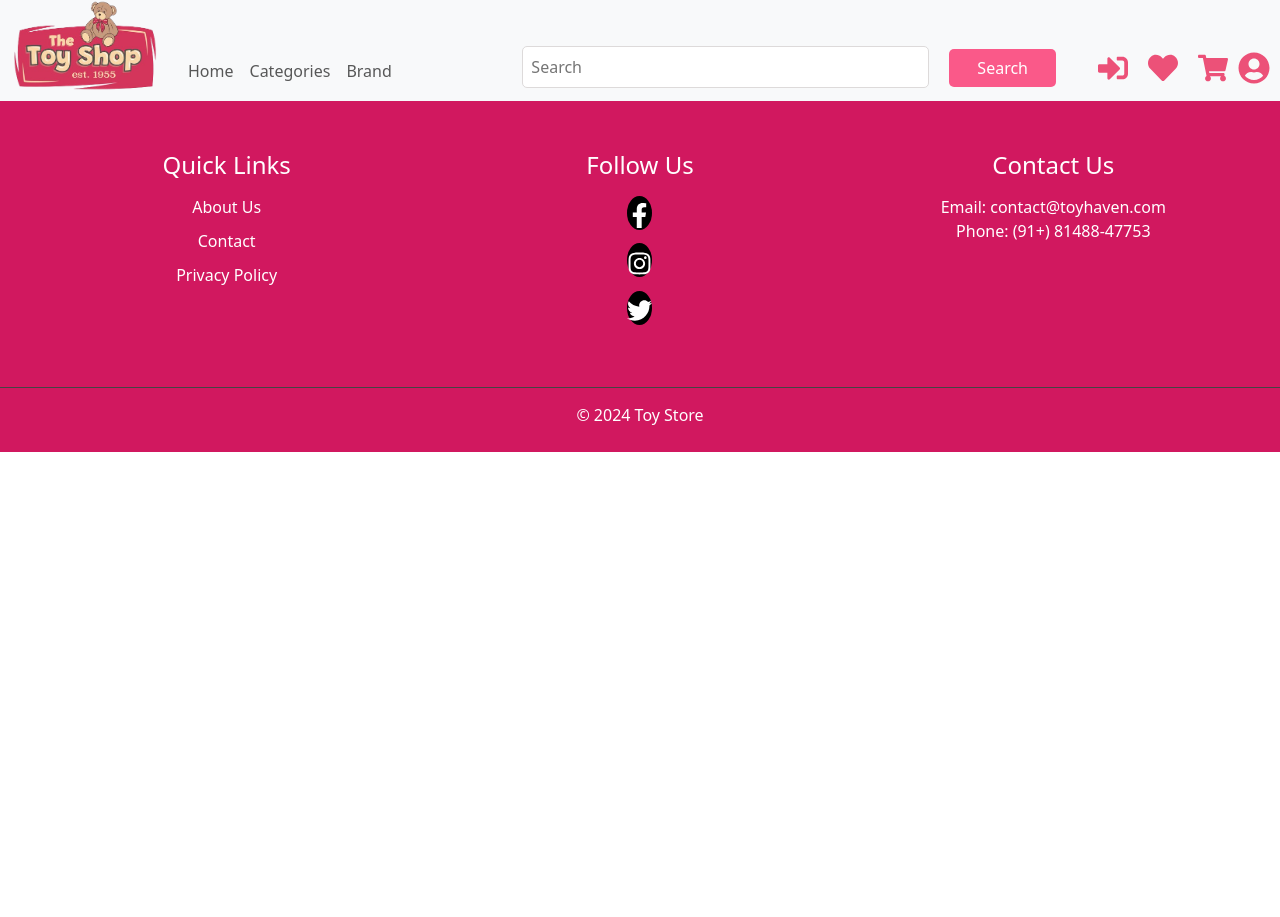
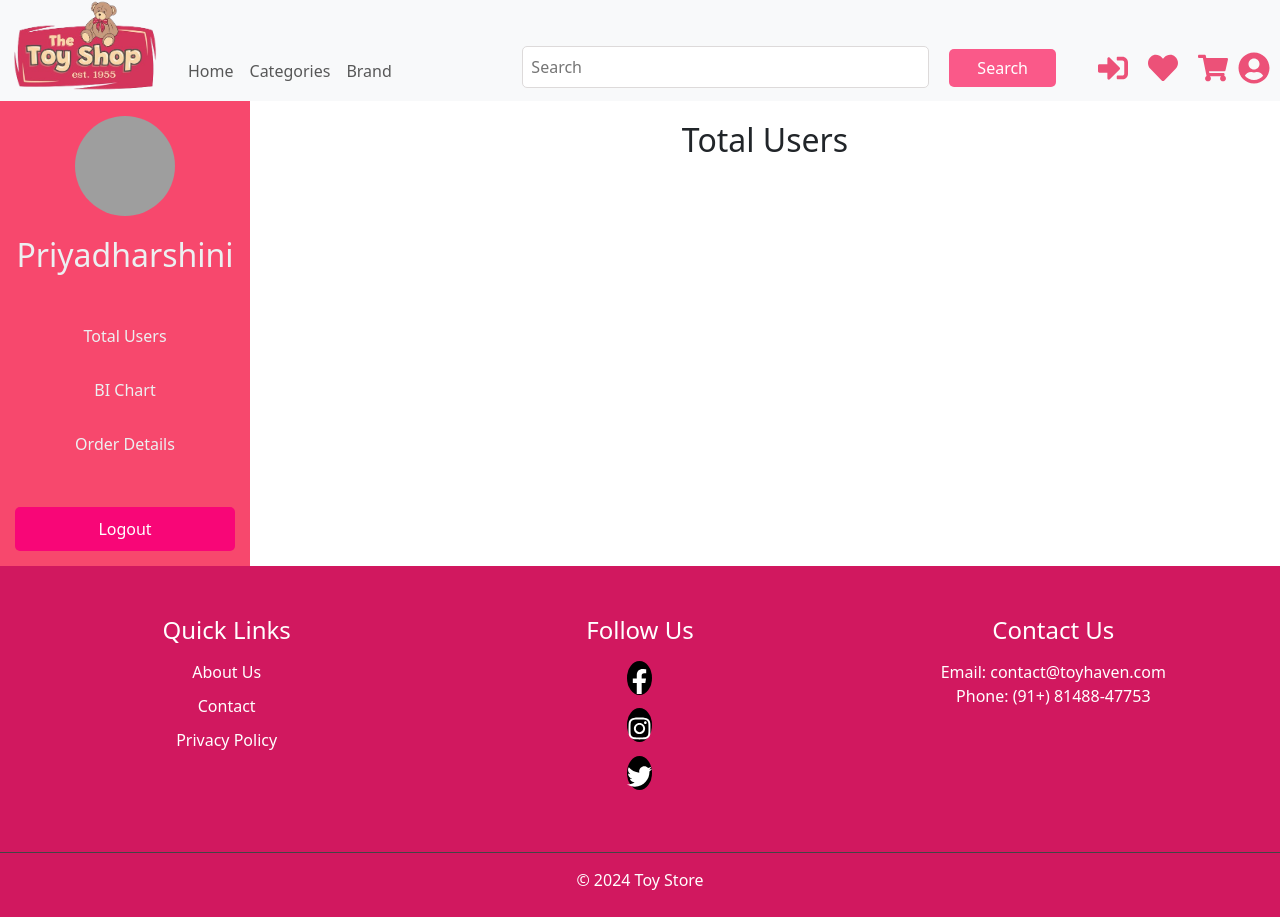
Before and after one commit to priyadarshini-j/AppDevelopment, a React (Create React App) app in the folder project/: page /admindashboard in a window 1280 px wide. Before the commit the page ends 800 px from the top, so only its background shows below. Built offline with nearby package versions, Linux system fonts and the light colour scheme; grey boxes are pictures that could not be loaded.

Commit message:
To create admin page

```diff
--- a/project/src/App.js
+++ b/project/src/App.js
@@ -16,6 +16,10 @@ import { AuthProvider } from './components/AuthContext';
 import Brands from './components/Brands';
 import PaymentPage from './components/PaymentPage';
 import UserDashboard from './components/UserDashboard';
+import AdminDashboard from './components/AdminDashboard';
+import Users from './components/Users';
+import OrderDetails from './components/OrderDetails';
+import BIChart from './components/BIChart';
 
 const App = () => {
   return (
@@ -36,6 +40,10 @@ const App = () => {
         <Route path="/brands" element={<Brands />} />
         <Route path="/paymentpage" element={<PaymentPage />} />
         <Route path="/userdashboard" element={<UserDashboard />} />
+        <Route path="/admindashboard" element={<AdminDashboard />} />
+        <Route path="/users" element={<Users />} />
+        <Route path="/orderdetails" element={<OrderDetails />} />
+        <Route path="/bichart" element={<BIChart />} />
       </Routes>
 
       <Footer />
--- /dev/null
+++ b/project/src/assets/css/AdminDashboard.css
@@ -0,0 +1,76 @@
+.admin-dashboard {
+    display: flex;
+  }
+
+  .sidebar {
+    width: 250px;
+    background-color: #f7486d;
+    color: white;
+    padding: 15px;
+    display: flex;
+    flex-direction: column;
+    align-items: center;
+  }
+
+  .admin-profile {
+    text-align: center;
+    margin-bottom: 20px;
+  }
+
+  .admin-image {
+    width: 100px;
+    height: 100px;
+    border-radius: 50%;
+    margin-bottom: 10px;
+  }
+
+  .sidebar h2 {
+    color: #ecf0f1;
+    margin: 10px 0;
+  }
+
+  .sidebar ul {
+    list-style-type: none;
+    padding: 0;
+    width: 100%;
+  }
+
+  .sidebar ul li {
+    width: 100%;
+    text-align: center;
+    margin: 10px 0;
+  }
+
+  .sidebar ul li a {
+    color: #ecf0f1;
+    text-decoration: none;
+    display: block;
+    padding: 10px;
+    border-radius: 5px;
+    transition: background-color 0.3s;
+  }
+
+  .sidebar ul li a:hover {
+    background-color:  #e9125a;
+  }
+
+  .logout-button {
+    background-color: #f80677;
+    color: white;
+    border: none;
+    padding: 10px 15px;
+    cursor: pointer;
+    border-radius: 5px;
+    margin-top: 15px;
+    width: 100%;
+    text-align: center;
+  }
+
+  .logout-button:hover {
+    background-color: #e9125a;
+  }
+
+  .main-content {
+    flex-grow: 1;
+    padding: 20px;
+  }
--- /dev/null
+++ b/project/src/components/AdminDashboard.js
@@ -0,0 +1,57 @@
+
+import React, { useState } from 'react';
+import { Link, useNavigate } from 'react-router-dom';
+import Users from './Users';
+// import Orders from './Orders';
+// import Chat from './Chat';
+import BIChart from './BIChart';
+import OrderDetails from './OrderDetails';
+import '../assets/css/AdminDashboard.css';
+import { useAuth } from './AuthContext';
+
+function AdminDashboard() {
+  const navigate = useNavigate();
+  const { logout } = useAuth();
+  const [activeComponent, setActiveComponent] = useState('users'); // Manage active component
+
+  const handleLogout = () => {
+    logout();
+    navigate('/login');
+  };
+
+  const renderComponent = () => {
+    switch (activeComponent) {
+      case 'users':
+        return <Users />;
+      case 'bichart':
+        return <BIChart />;
+      case 'orderdetails':
+        return <OrderDetails />;
+      // Add more cases as needed
+      default:
+        return <Users />;
+    }
+  };
+
+  return (
+    <div className="admin-dashboard">
+      <div className="sidebar">
+        <div className="admin-profile">
+          <img src="https://cdn0.iconfinder.com/data/icons/woman-user-human-profile-business-person-avatar/100/06-1User_11-512.png" alt="Admin" className="admin-image" />
+          <h2>Priyadharshini</h2>
+        </div>
+        <ul>
+          <li><Link to="#" onClick={() => setActiveComponent('users')}>Total Users</Link></li>
+          <li><Link to="#" onClick={() => setActiveComponent('bichart')}>BI Chart</Link></li>
+          <li><Link to="#" onClick={() => setActiveComponent('orderdetails')}>Order Details</Link></li>
+        </ul>
+        <button onClick={handleLogout} className="logout-button">Logout</button>
+      </div>
+      <div className="main-content">
+        {renderComponent()}
+      </div>
+    </div>
+  );
+}
+
+export default AdminDashboard;
--- /dev/null
+++ b/project/src/components/BIChart.js
@@ -0,0 +1,12 @@
+import React from 'react';
+
+function BIChart() {
+  return (
+    <div>
+      <h2>BI Chart</h2>
+      {/* Implement your BI chart functionality */}
+    </div>
+  );
+}
+
+export default BIChart;
--- a/project/src/components/Login.js
+++ b/project/src/components/Login.js
@@ -37,7 +37,7 @@ function Login() {
         navigate('/categories');
       }  else if (formData.email === "admin@gmail.com" && formData.password === "admin123") {
         login();
-        navigate('/admin'); // Navigate to admin dashboard
+        navigate('/admindashboard'); // Navigate to admin dashboard
       } else {
         formErrors.general = "Incorrect email or password";
       }
--- /dev/null
+++ b/project/src/components/OrderDetails.js
@@ -0,0 +1,12 @@
+import React from 'react';
+
+function OrderDetails() {
+  return (
+    <div>
+      <h2>Order Details</h2>
+      {/* Implement your logic to fetch and display order details */}
+    </div>
+  );
+}
+
+export default OrderDetails;
--- /dev/null
+++ b/project/src/components/Users.js
@@ -0,0 +1,12 @@
+import React from 'react';
+
+function Users() {
+  return (
+    <div>
+      <h2>Total Users</h2>
+      {/* Implement your logic to fetch and display total users */}
+    </div>
+  );
+}
+
+export default Users;
```
Also changed, not shown: project/src/components/Admin/AdminDashboard.js (deleted, +0 -38 lines).
